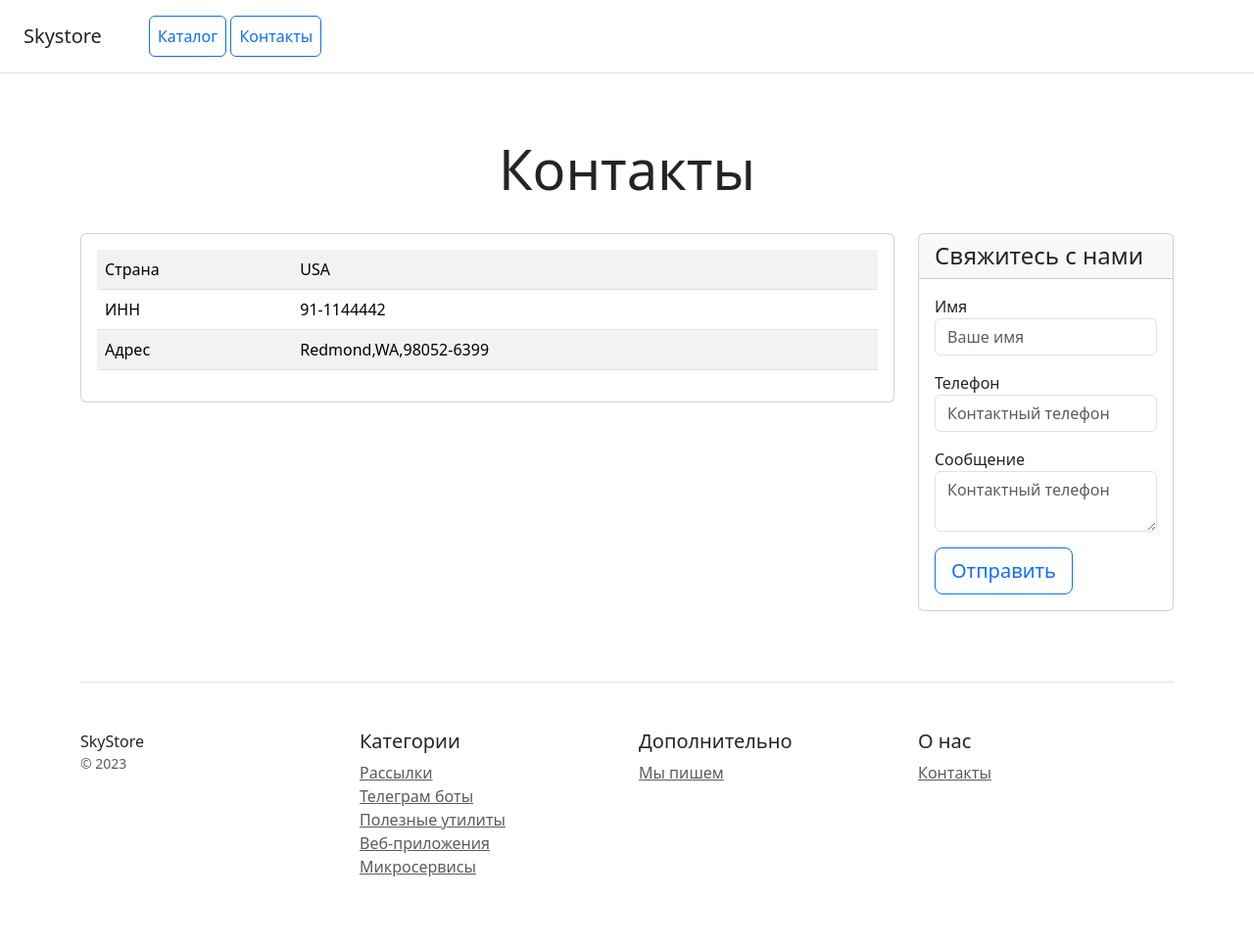
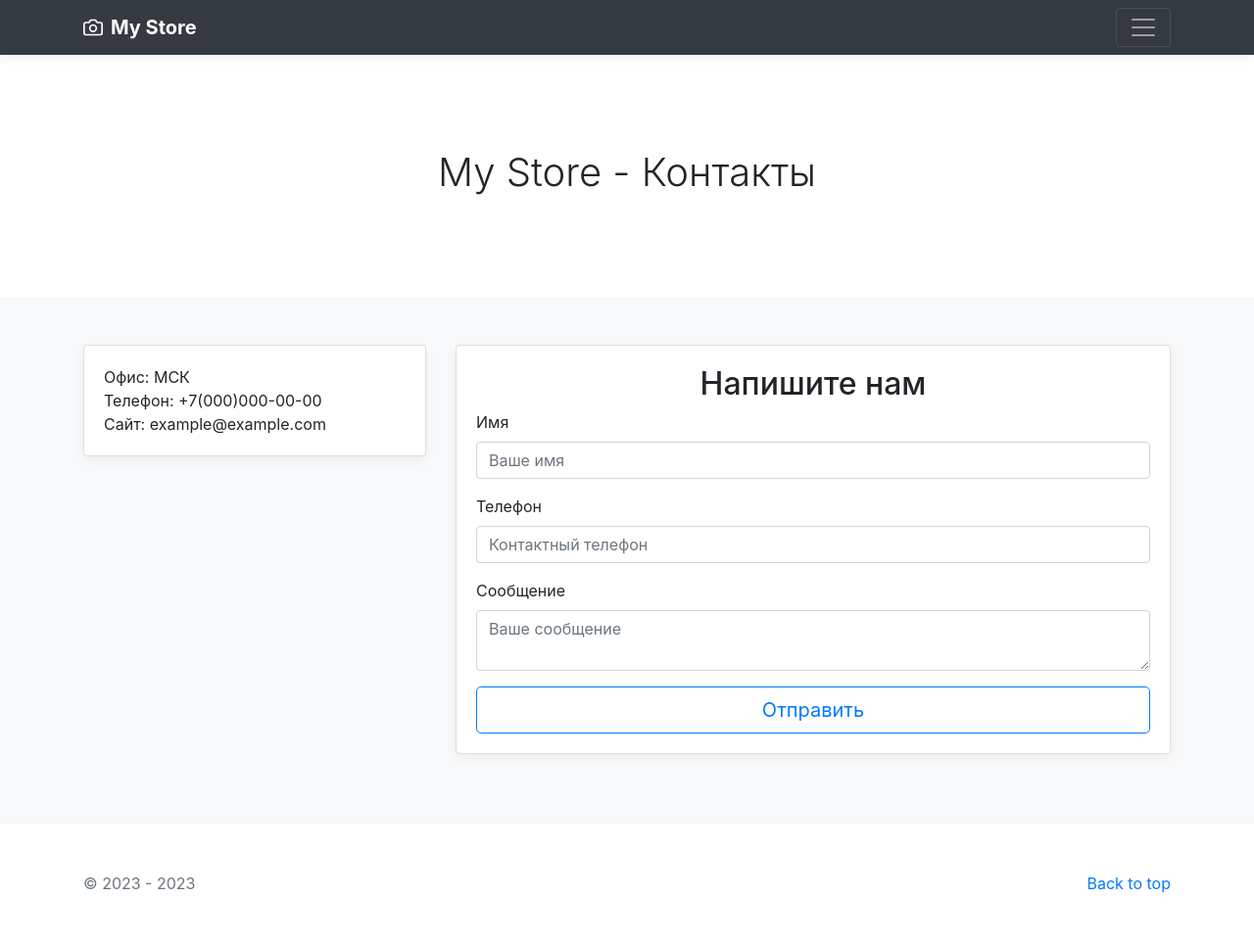
Before and after one commit to ilnurhub/my_store, a Django app: page /contacts/ in a window 1280 px wide. Shown: the whole page at 98% size. Before the commit the page ends 895 px from the top, so only its background shows below. Run offline with Django 4.2, Linux system fonts and the light colour scheme; some libraries are stand-ins or nearby versions.

Commit message:
corrected contacts.html

```diff
--- a/catalog/templates/catalog/contacts.html
+++ b/catalog/templates/catalog/contacts.html
@@ -1,53 +1,21 @@
-<!doctype html>
-<html lang="en">
-<head>
-    <meta charset="utf-8">
-    <meta name="viewport" content="width=device-width, initial-scale=1">
-    <title>Contacts</title>
-    <link href="https://cdn.jsdelivr.net/npm/bootstrap@5.3.2/dist/css/bootstrap.min.css" rel="stylesheet"
-          integrity="sha384-T3c6CoIi6uLrA9TneNEoa7RxnatzjcDSCmG1MXxSR1GAsXEV/Dwwykc2MPK8M2HN" crossorigin="anonymous">
-</head>
-<body>
-<div class="d-flex flex-column flex-md-row align-items-center p-3 px-md-4 mb-3 bg-white border-bottom box-shadow">
-    <h5 class="my-0 mr-md-auto font-weight-normal">Skystore</h5>
-    <nav class="ms-5">
-        <a class="p-2 btn btn-outline-primary" href="/">Каталог</a>
-        <a class="p-2 btn btn-outline-primary" href="/contacts/">Контакты</a>
-    </nav>
-</div>
-
-<div class="pricing-header px-3 py-3 pt-md-5 pb-md-4 mx-auto text-center">
-    <h1 class="display-4">Контакты</h1>
-</div>
-
-<div class="container">
-    <div class="row text-start">
-        <div class="col-lg-9 col-md-6 col-sm-12">
+{% extends 'catalog/base.html' %}
+{% block content %}
+<div class="row">
+    <div class="col-md-4">
         <div class="card mb-4 box-shadow">
             <div class="card-body">
-                    <table class="table table-striped">
-                        <tr>
-                            <td class="w-25">Страна</td>
-                            <td>USA</td>
-                        </tr>
-                        <tr>
-                            <td class="w-25">ИНН</td>
-                            <td>91-1144442</td>
-                        </tr>
-                        <tr>
-                            <td class="w-25">Адрес</td>
-                            <td>Redmond,WA,98052-6399</td>
-                        </tr>
-                    </table>
+                <p class="card-text">
+                    Офис: МСК<br>
+                    Телефон: +7(000)000-00-00<br>
+                    Сайт: example@example.com
+                </p>
             </div>
         </div>
     </div>
-        <div class="col-lg-3 col-md-6 col-sm-12">
+    <div class="col-md-8">
         <div class="card mb-4 box-shadow">
-                <div class="card-header">
-                    <h4 class="my-0 font-weight-normal">Свяжитесь с нами</h4>
-                </div>
             <div class="card-body">
+                <h2 align="center">Напишите нам</h2>
                 <form method="post" action="" class="form-floating">
                     {% csrf_token %}
                     <div class="mb-3">
@@ -63,49 +31,12 @@
                     <div class="mb-3">
                         <label for="message">Сообщение</label>
                         <textarea type="text" name="message" class="form-control" id="message"
-                                      placeholder="Контактный телефон" required></textarea>
+                                  placeholder="Ваше сообщение" required></textarea>
                     </div>
                     <button type="submit" class="btn btn-lg btn-block btn-outline-primary">Отправить</button>
                 </form>
-
             </div>
         </div>
     </div>
 </div>
-
-    <footer class="pt-4 my-md-5 pt-md-5 border-top">
-        <div class="row">
-            <div class="col-12 col-md">
-                SkyStore
-                <small class="d-block mb-3 text-muted">&copy; 2023</small>
-            </div>
-            <div class="col-6 col-md">
-                <h5>Категории</h5>
-                <ul class="list-unstyled text-small">
-                    <li><a class="text-muted" href="#">Рассылки</a></li>
-                    <li><a class="text-muted" href="#">Телеграм боты</a></li>
-                    <li><a class="text-muted" href="#">Полезные утилиты</a></li>
-                    <li><a class="text-muted" href="#">Веб-приложения</a></li>
-                    <li><a class="text-muted" href="#">Микросервисы</a></li>
-                </ul>
-            </div>
-            <div class="col-6 col-md">
-                <h5>Дополнительно</h5>
-                <ul class="list-unstyled text-small">
-                    <li><a class="text-muted" href="#">Мы пишем</a></li>
-                </ul>
-            </div>
-            <div class="col-6 col-md">
-                <h5>О нас</h5>
-                <ul class="list-unstyled text-small">
-                    <li><a class="text-muted" href="/contacts/">Контакты</a></li>
-                </ul>
-            </div>
-        </div>
-    </footer>
-</div>
-<script src="https://cdn.jsdelivr.net/npm/bootstrap@5.3.2/dist/js/bootstrap.bundle.min.js"
-        integrity="sha384-C6RzsynM9kWDrMNeT87bh95OGNyZPhcTNXj1NW7RuBCsyN/o0jlpcV8Qyq46cDfL"
-        crossorigin="anonymous"></script>
-</body>
-</html>
+{% endblock %}
```
Lines whose indentation alone changed are shown as unchanged.
